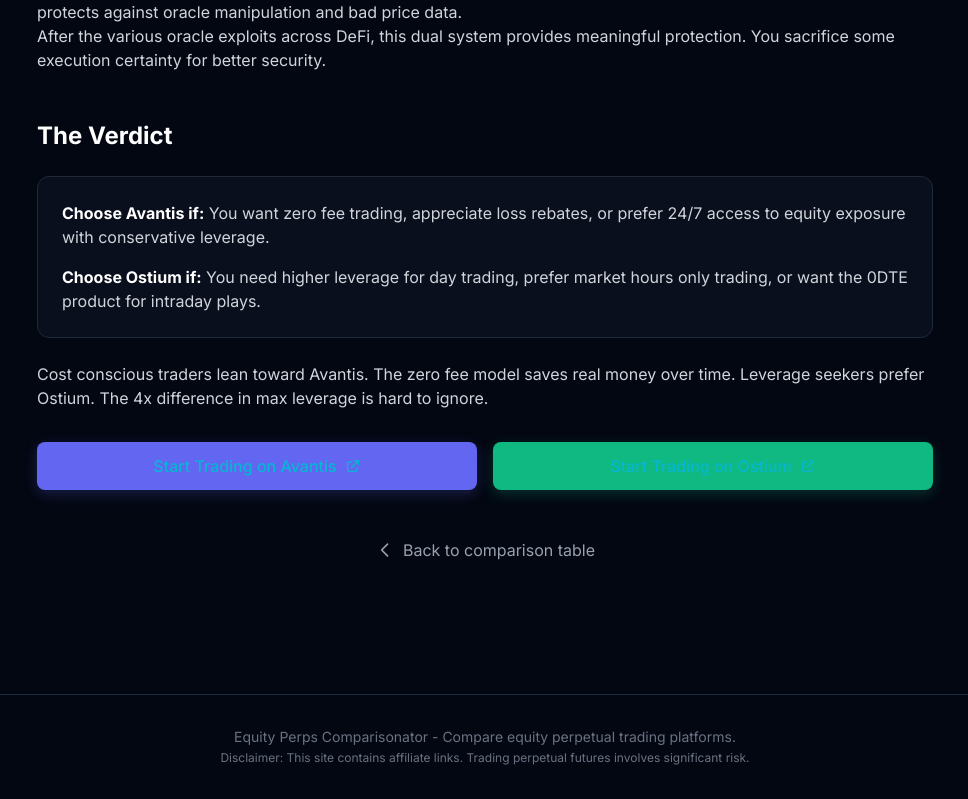
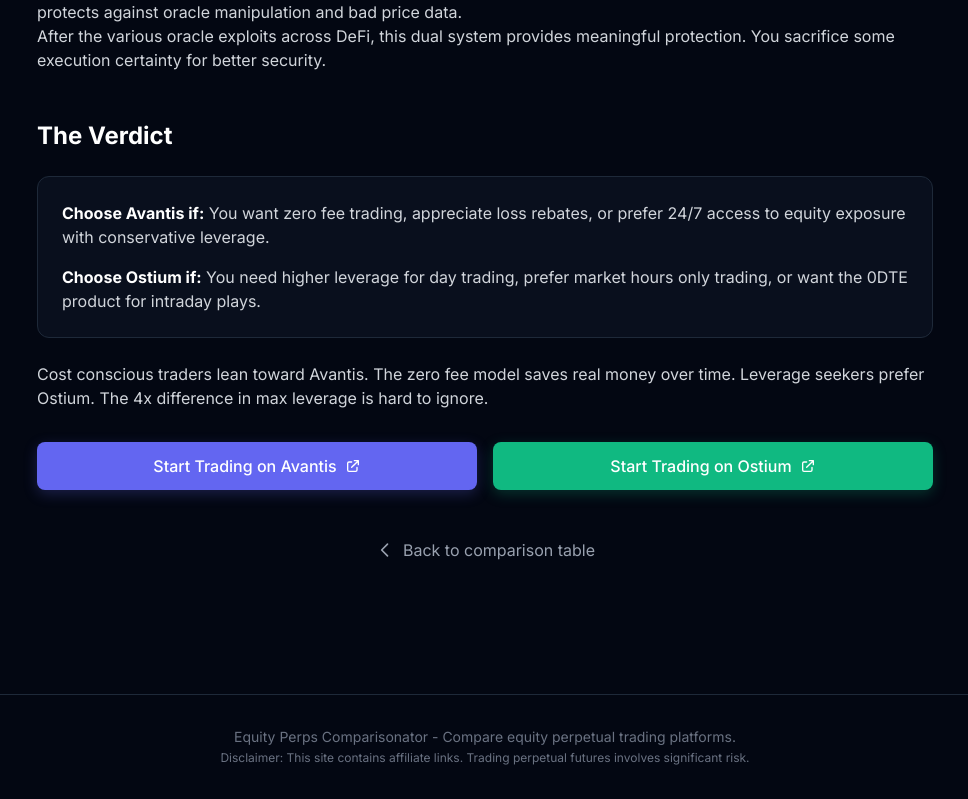
Before and after one commit to Irora-dev/equity-perps-comparison, a Next.js app: page /blog/avantis-vs-ostium in a window 1280 px wide. Shown: the part 1610-2409 px from the top of the page, without its empty margins (155-1123 px from the left). Built offline with nearby package versions, Linux system fonts and the light colour scheme.

Commit message:
Fix link color not overriding button text in prose sections

```diff
--- a/src/app/globals.css
+++ b/src/app/globals.css
@@ -72,10 +72,11 @@
   color: #d1d5db;
 }
 
-.prose-invert a {
+/* Only style text links, not buttons */
+.prose-invert a:not([class*="bg-"]):not([class*="rounded-lg"]) {
   color: #06b6d4;
 }
 
-.prose-invert a:hover {
+.prose-invert a:not([class*="bg-"]):not([class*="rounded-lg"]):hover {
   color: #22d3ee;
 }
```
